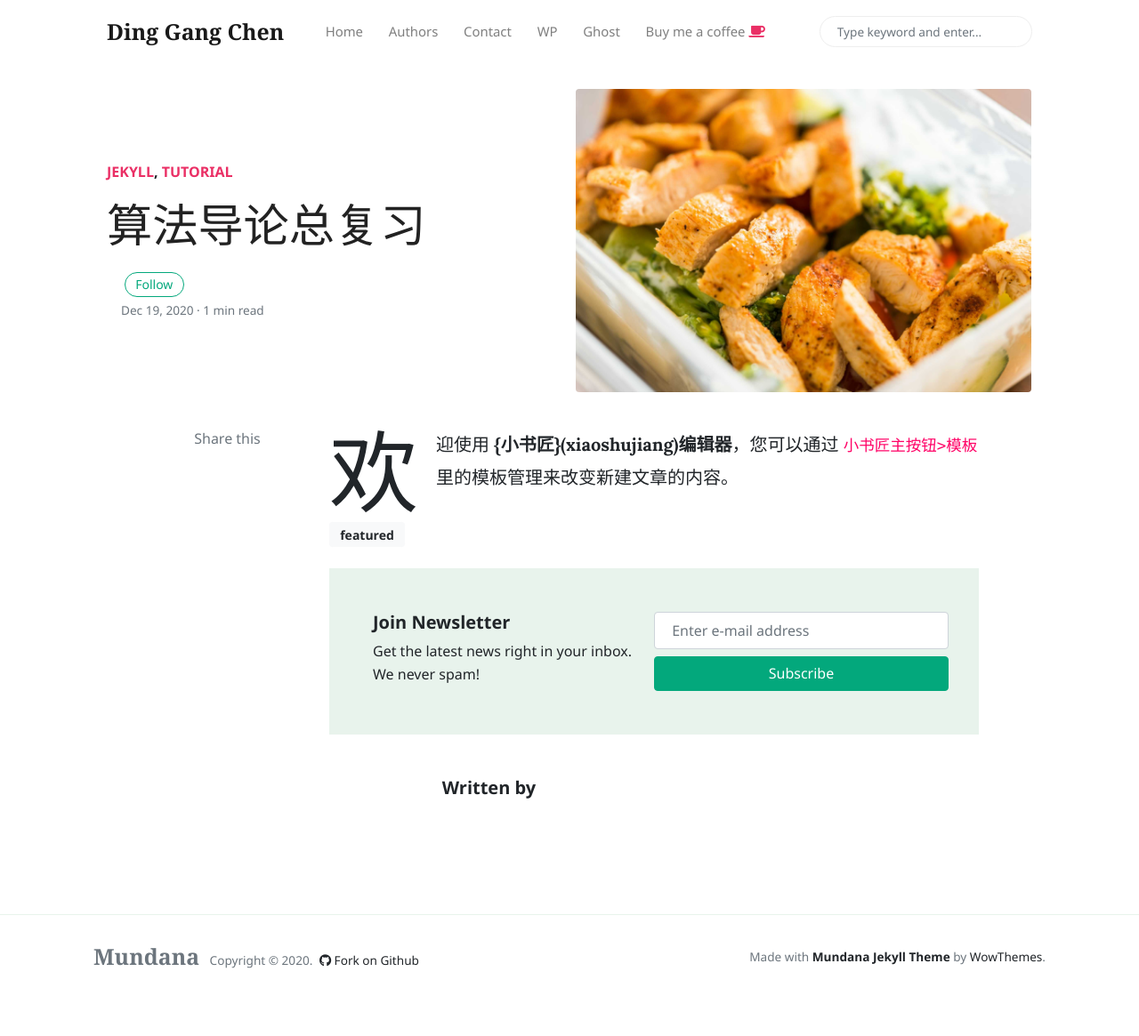
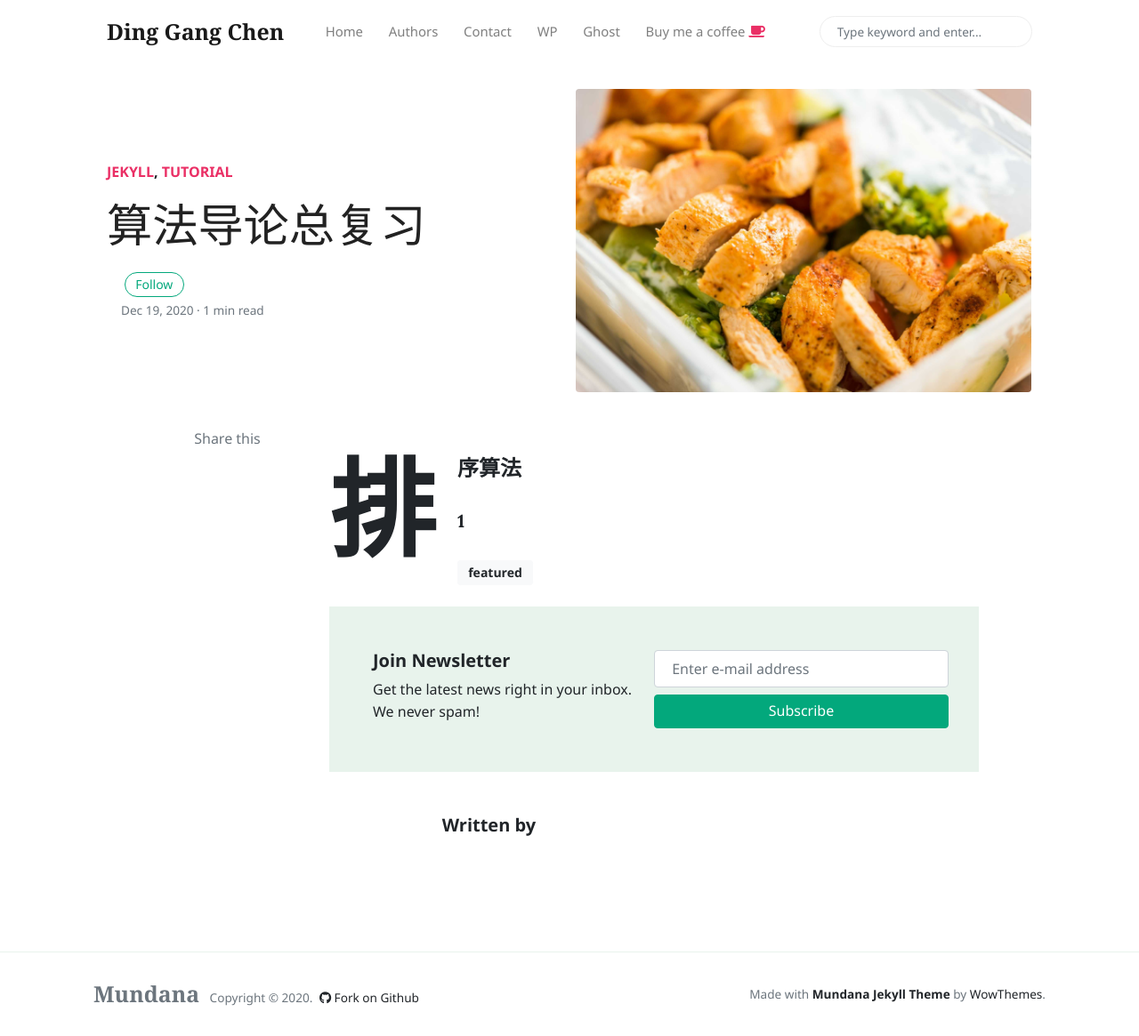
Before and after one commit to Clint-chan/CDG, a Jekyll site: the page built from _posts/2020-12-19-算法导论总复习.md, in a window 1280 px wide and 1165 px high. Shown: the whole window at 89% size. Built offline with Jekyll 4.4.1, drawn with Linux system fonts in a browser that asks for light colours; nearby versions of some CDN libraries; comment, search, counter and statistics services are not loaded.

Commit message:
修改文件: _posts/2020-12-19-算法导论总复习.md

```diff
--- a/_posts/2020-12-19-算法导论总复习.md
+++ b/_posts/2020-12-19-算法导论总复习.md
@@ -7,4 +7,6 @@ tags: [featured]
 ---
 
 
-欢迎使用 **{小书匠}(xiaoshujiang)编辑器**，您可以通过 `小书匠主按钮>模板` 里的模板管理来改变新建文章的内容。
+#### 排序算法
+
+##### 1
```
